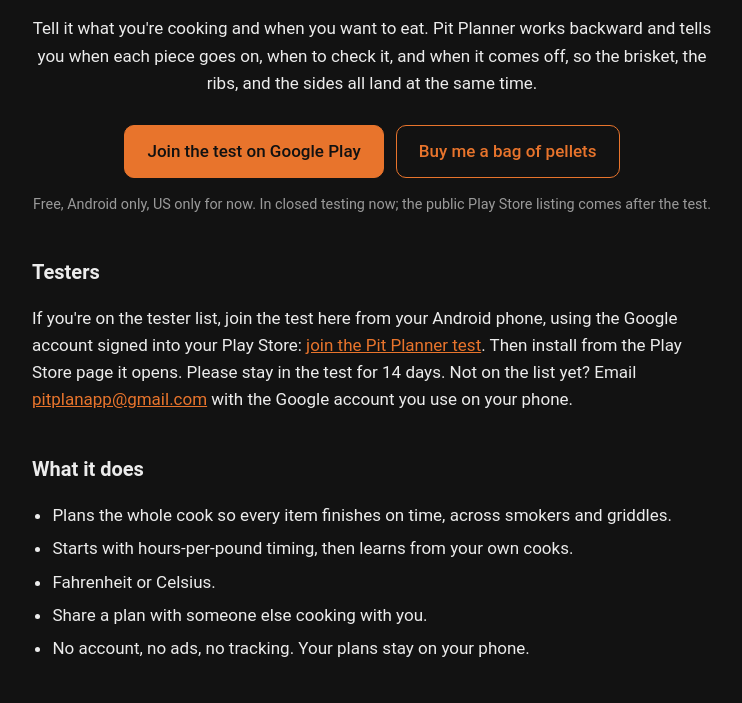
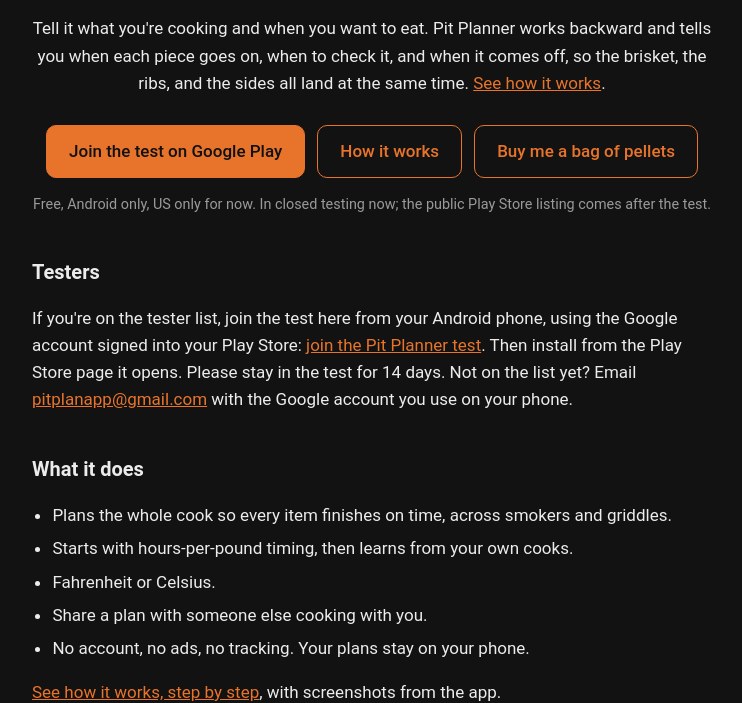
Before and after one commit to MechEng70/pitplanner-site, a plain HTML site: page index.html in a window 1280 px wide. Shown: the part 255-958 px from the top of the page, without its empty margins (268-1010 px from the left). Drawn offline with Linux system fonts and the light colour scheme.

Commit message:
Home page: How it works button next to the others, plus links in the text
Co-Authored-By: Claude Opus 5.5 <noreply@anthropic.com>

```diff
--- a/index.html
+++ b/index.html
@@ -14,9 +14,10 @@
     <img class="icon" src="icon.png" alt="" width="96" height="96">
     <h1>Pit Planner</h1>
     <p class="tag">Cook-day planning for smokers and griddles.</p>
-    <p>Tell it what you're cooking and when you want to eat. Pit Planner works backward and tells you when each piece goes on, when to check it, and when it comes off, so the brisket, the ribs, and the sides all land at the same time.</p>
+    <p>Tell it what you're cooking and when you want to eat. Pit Planner works backward and tells you when each piece goes on, when to check it, and when it comes off, so the brisket, the ribs, and the sides all land at the same time. <a href="how-it-works/">See how it works</a>.</p>
     <div class="buttons">
       <a class="btn primary" href="https://play.google.com/apps/testing/io.github.mecheng70.pitplanner">Join the test on Google Play</a>
+      <a class="btn" href="how-it-works/">How it works</a>
       <a class="btn" href="https://buymeacoffee.com/PitPlanner">Buy me a bag of pellets</a>
     </div>
     <p class="note">Free, Android only, US only for now. In closed testing now; the public Play Store listing comes after the test.</p>
@@ -36,6 +37,7 @@
       <li>Share a plan with someone else cooking with you.</li>
       <li>No account, no ads, no tracking. Your plans stay on your phone.</li>
     </ul>
+    <p><a href="how-it-works/">See how it works, step by step</a>, with screenshots from the app.</p>
   </section>
 
   <section>
```
